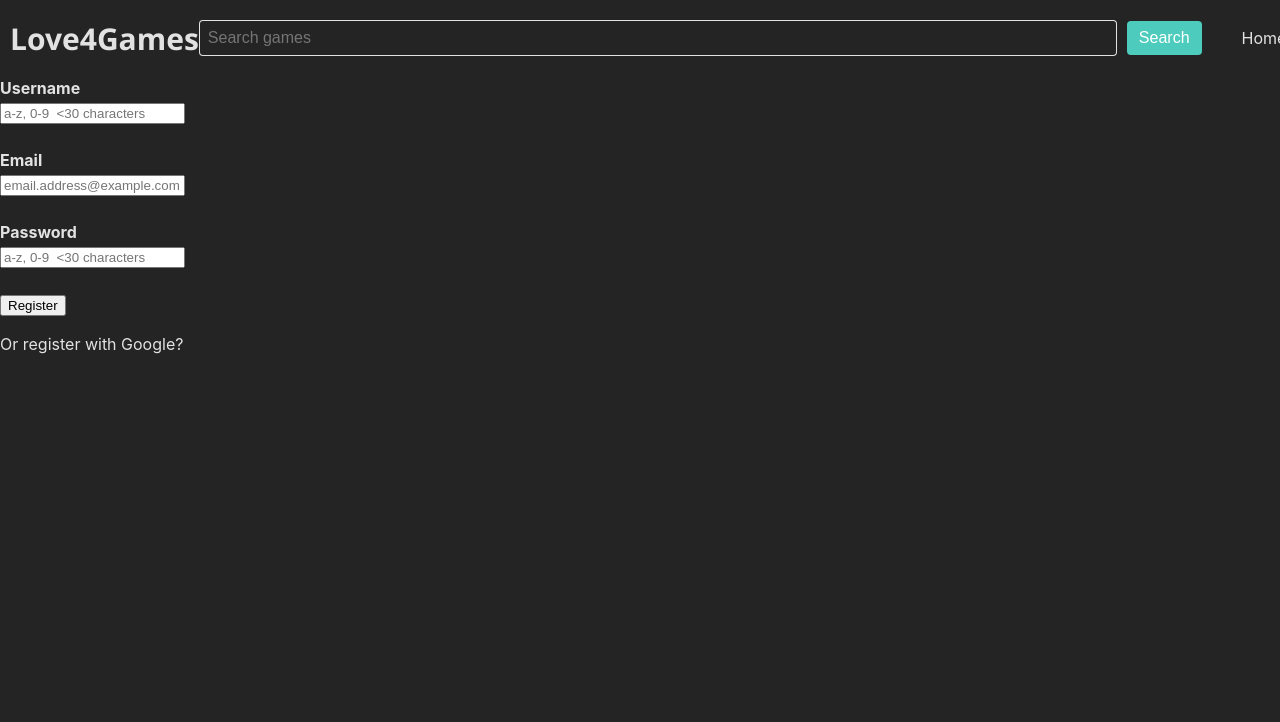
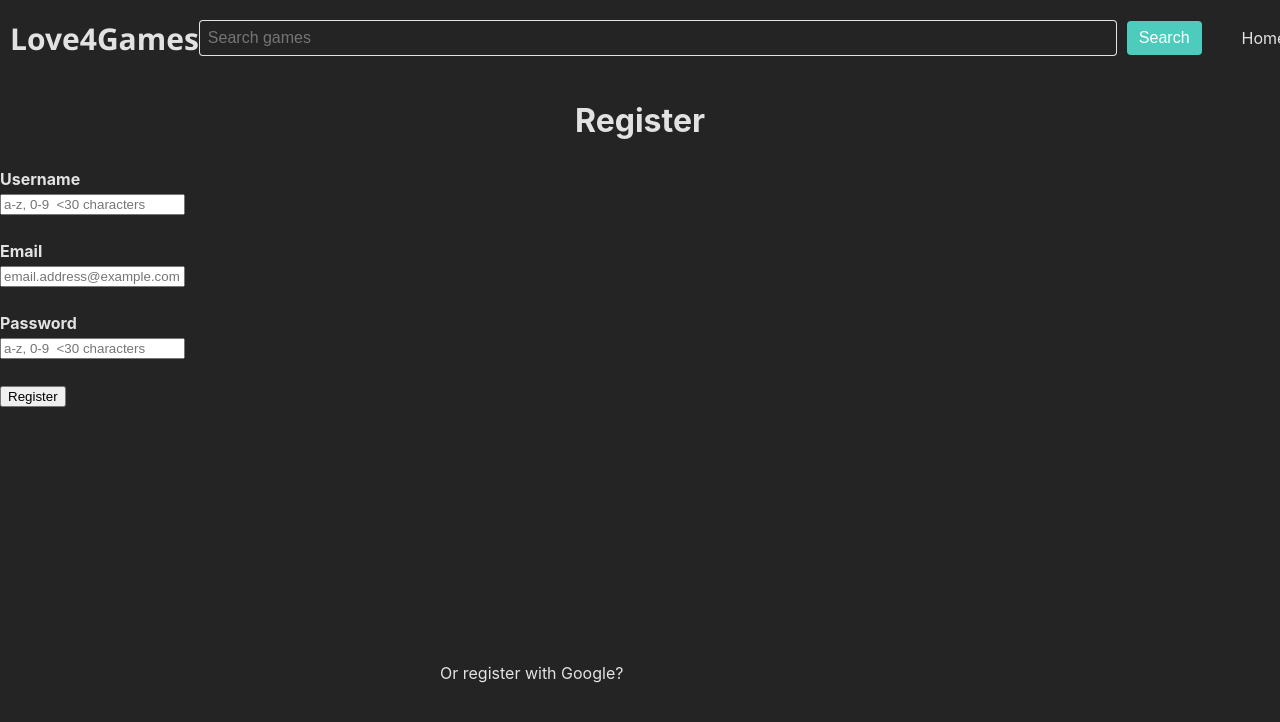
Before and after one commit to Alex874565/PCWebApp, a React (Vite) app: page /register in a window 1280 px wide. Shown: the top 722 px of the page. Built offline with nearby package versions, Linux system fonts and the light colour scheme.

Commit message:
Update register.jsx

```diff
--- a/src/pages/register/register.jsx
+++ b/src/pages/register/register.jsx
@@ -1,14 +1,21 @@
 import { GoogleLogin } from '@react-oauth/google';
+import Navbar from '../../atoms/navBar/navBar';
 import RegisterForm from '../../atoms/forms/register/registerForm'
-import Navbar from '../../atoms/navBar/navBar';
+import GoogleLoginForm from "../../atoms/forms/googleLogin/googleLogin";
+import "./register.css";
 
 const Register = () => {
     return (
-        <div id="register_body">
+        <div>
             <Navbar />
-            <RegisterForm />
-            <p> Or register with Google? </p>
-            <GoogleLogin />
+            <div className = "register-container">
+                <h1 className = "title">Register</h1>
+                <RegisterForm />
+                <div className = "google-login-wrapper">
+                    <p className = "login-with-google-text">Or register with Google?</p>
+                    <GoogleLoginForm />
+                </div>
+            </div>
         </div>
     )
 }
```
